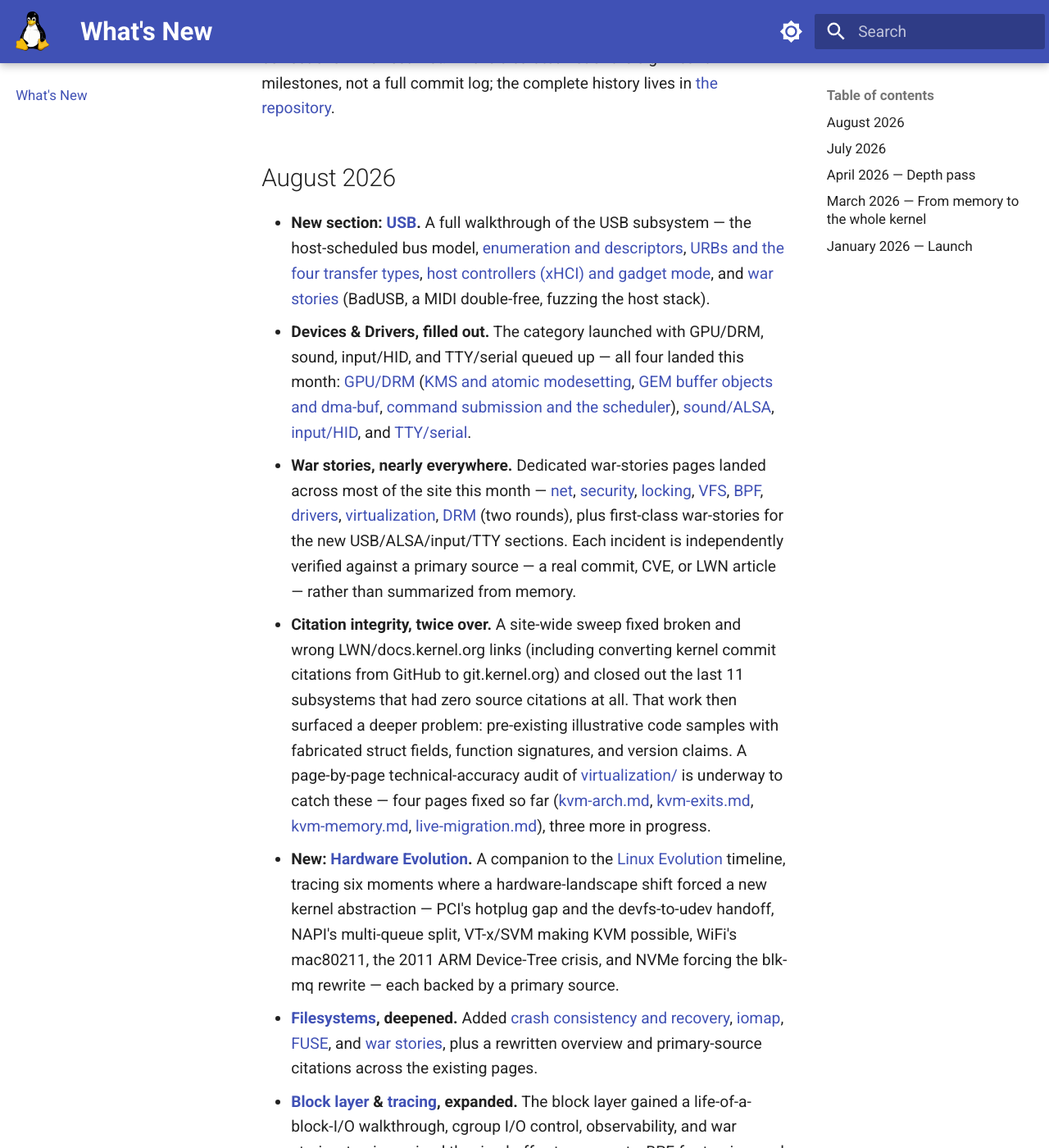
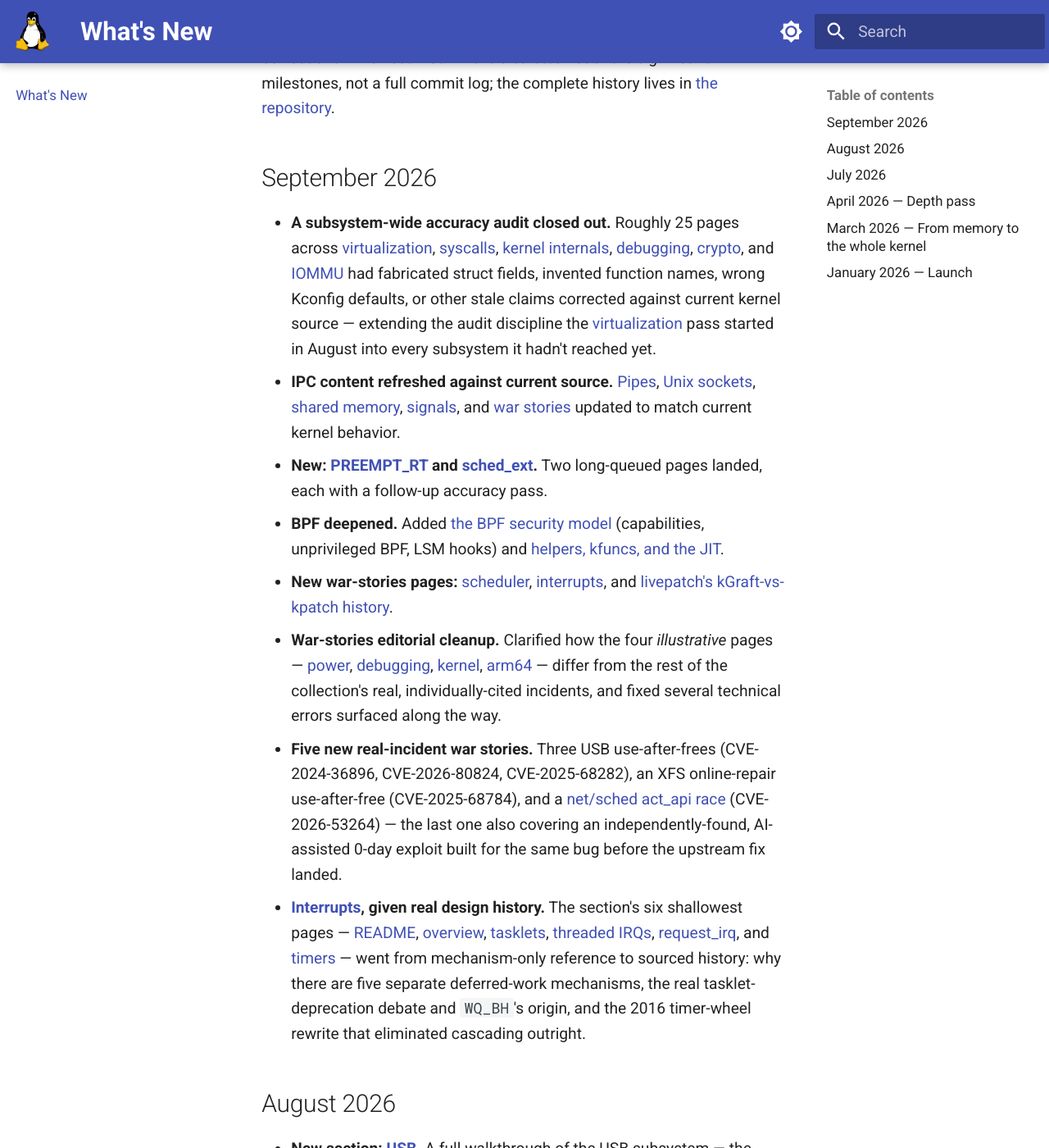
Before and after one commit to laveeshb/linux-kernel-internals, an MkDocs documentation site: the page built from docs/changelog.md, in a window 1280 px wide and 1400 px high, scrolled down 267 px. Shown: the whole window at 82% size. Built offline with MkDocs 1.6.1 and Material for MkDocs 9.7.7, drawn with Linux system fonts in a browser that asks for light colours.

Commit message:
Add September 2026 entry to What's New
Summarizes this month's milestones: the subsystem-wide accuracy audit
(virtualization, syscalls, kernel, debugging, crypto, IOMMU), IPC
content refresh, new PREEMPT_RT/sched_ext/BPF pages, new war-stories
pages, the composite-incident editorial cleanup, five new real-incident
war stories, and the interrupts/ design-history deepening.

```diff
--- a/docs/changelog.md
+++ b/docs/changelog.md
@@ -1,6 +1,17 @@
 # What's New
 
 Big changes to the site — new sections, major expansions, and notable corrections — newest first. This is a *curated* list of the significant milestones, not a full commit log; the complete history lives in [the repository](https://github.com/laveeshb/linux-kernel-internals/commits/main).
+
+## September 2026
+
+- **A subsystem-wide accuracy audit closed out.** Roughly 25 pages across [virtualization](virtualization/README.md), [syscalls](syscalls/README.md), [kernel internals](kernel/README.md), [debugging](debugging/README.md), [crypto](crypto/README.md), and [IOMMU](iommu/README.md) had fabricated struct fields, invented function names, wrong Kconfig defaults, or other stale claims corrected against current kernel source — extending the audit discipline the [virtualization](virtualization/README.md) pass started in August into every subsystem it hadn't reached yet.
+- **IPC content refreshed against current source.** [Pipes](ipc/pipes.md), [Unix sockets](ipc/unix-sockets.md), [shared memory](ipc/shared-memory.md), [signals](ipc/signals.md), and [war stories](ipc/war-stories.md) updated to match current kernel behavior.
+- **New: [PREEMPT_RT](locking/preempt-rt.md) and [sched_ext](sched/sched-ext.md).** Two long-queued pages landed, each with a follow-up accuracy pass.
+- **BPF deepened.** Added [the BPF security model](bpf/bpf-security-model.md) (capabilities, unprivileged BPF, LSM hooks) and [helpers, kfuncs, and the JIT](bpf/bpf-helpers-kfuncs-jit.md).
+- **New war-stories pages:** [scheduler](sched/war-stories.md), [interrupts](interrupts/war-stories.md), and [livepatch's kGraft-vs-kpatch history](livepatch/kgraft-vs-kpatch-history.md).
+- **War-stories editorial cleanup.** Clarified how the four *illustrative* pages — [power](power/war-stories.md), [debugging](debugging/war-stories.md), [kernel](kernel/war-stories.md), [arm64](arch/arm64/war-stories.md) — differ from the rest of the collection's real, individually-cited incidents, and fixed several technical errors surfaced along the way.
+- **Five new real-incident war stories.** Three USB use-after-frees (CVE-2024-36896, CVE-2026-80824, CVE-2025-68282), an XFS online-repair use-after-free (CVE-2025-68784), and a [net/sched act_api race](net/war-stories/act-api-uaf.md) (CVE-2026-53264) — the last one also covering an independently-found, AI-assisted 0-day exploit built for the same bug before the upstream fix landed.
+- **[Interrupts](interrupts/README.md), given real design history.** The section's six shallowest pages — [README](interrupts/README.md), [overview](interrupts/interrupts.md), [tasklets](interrupts/tasklets.md), [threaded IRQs](interrupts/threaded-irq.md), [request_irq](interrupts/request-irq.md), and [timers](interrupts/timers.md) — went from mechanism-only reference to sourced history: why there are five separate deferred-work mechanisms, the real tasklet-deprecation debate and `WQ_BH`'s origin, and the 2016 timer-wheel rewrite that eliminated cascading outright.
 
 ## August 2026
 
```
